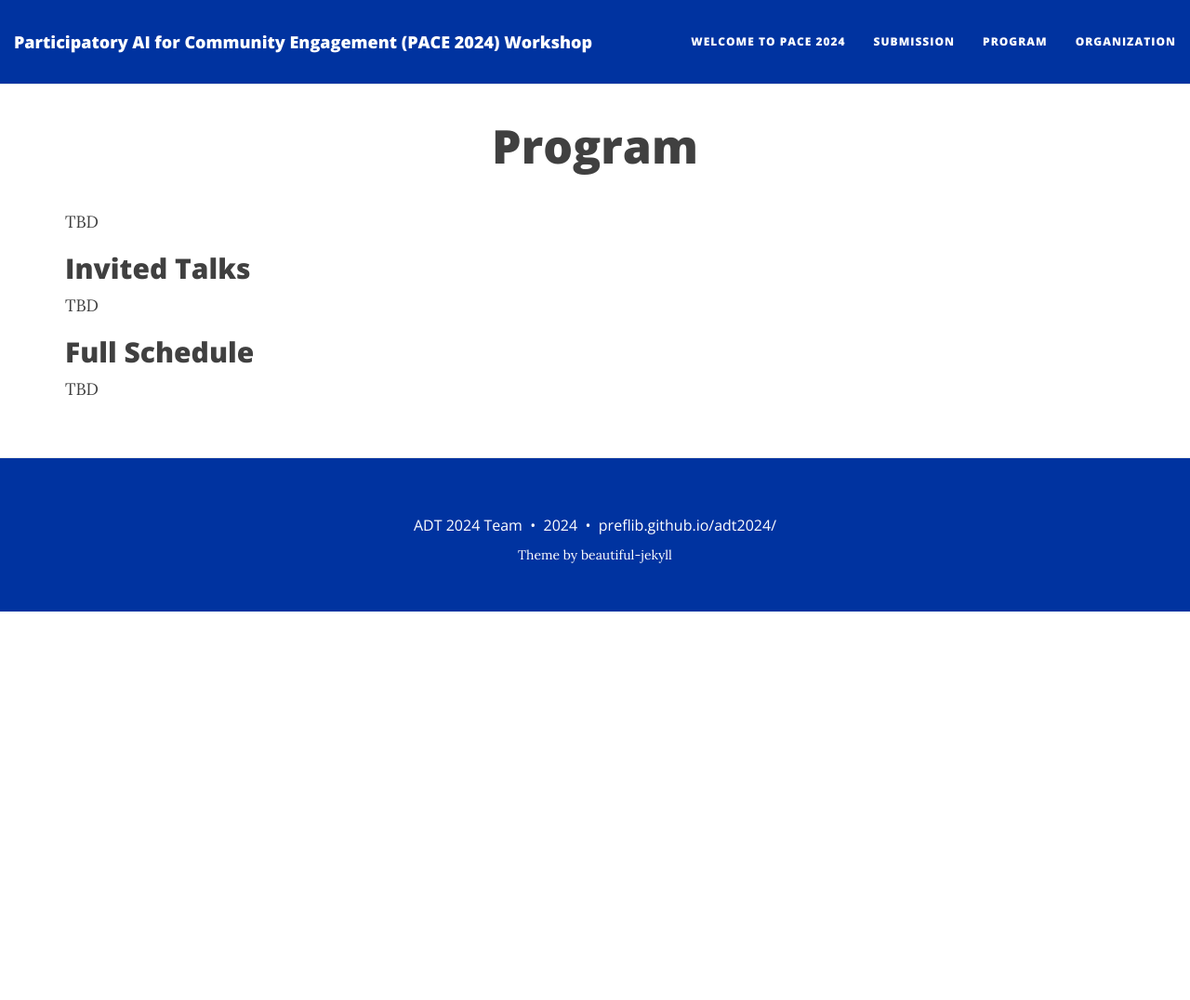
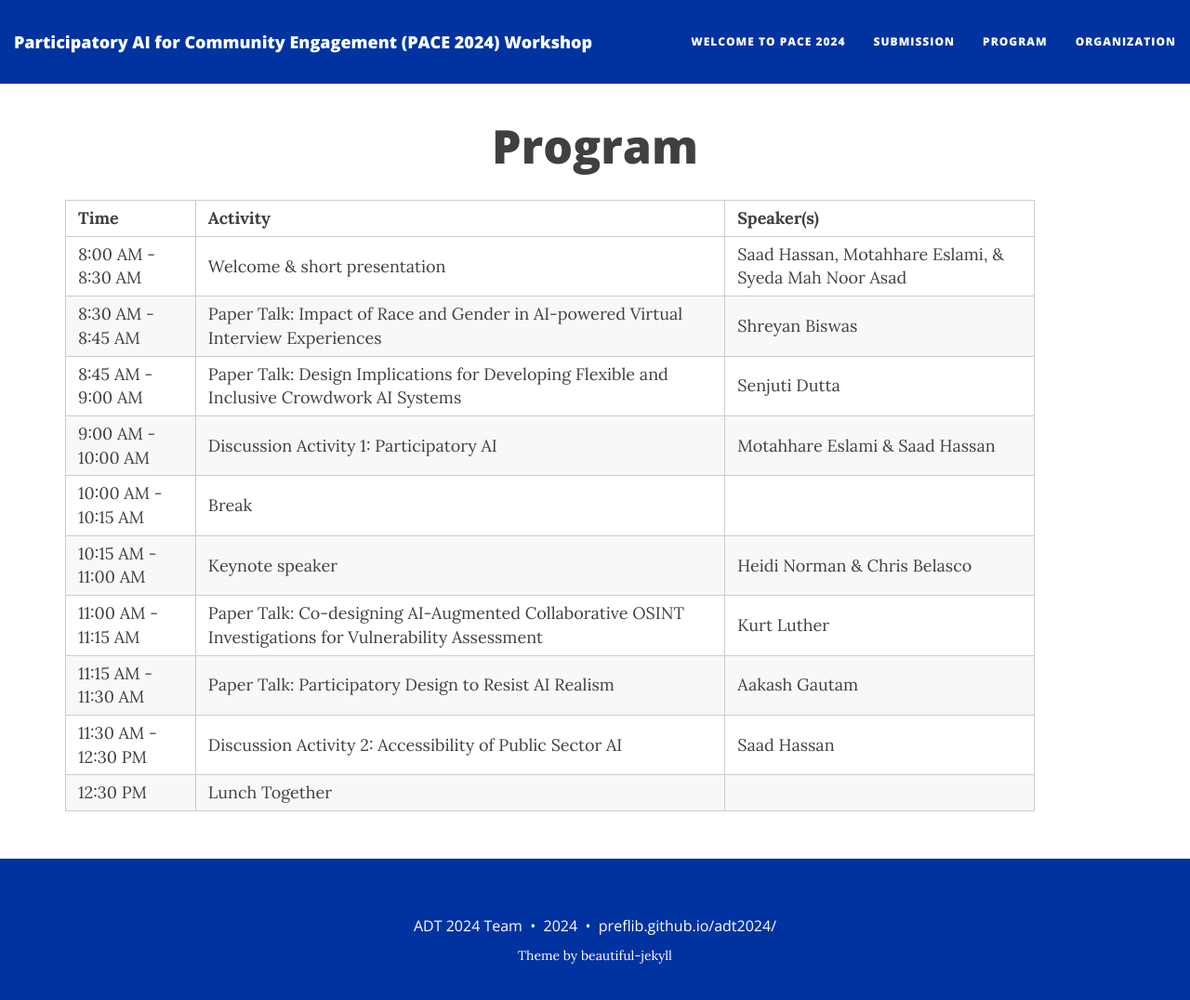
Before and after one commit to TulaneCS/PACE, a Jekyll site: the page built from program.md, in a window 1280 px wide and 1089 px high. Shown: the top 1076 px of the window at 93% size. Built offline with Jekyll 4.4.1, drawn with Linux system fonts in a browser that asks for light colours; nearby versions of some CDN libraries.

Commit message:
updated program

```diff
--- a/program.md
+++ b/program.md
@@ -4,12 +4,15 @@ title: Program
 published: true
 ---
 
-TBD
-
-## Invited Talks
-
-TBD
-
-## Full Schedule
-
-TBD
+| Time                  | Activity                                                                       | Speaker(s)                                      |
+|-----------------------|--------------------------------------------------------------------------------|-----------------------------------------------|
+| 8:00 AM - 8:30 AM     | Welcome & short presentation                                                    | Saad Hassan, Motahhare Eslami, & Syeda Mah Noor Asad |
+| 8:30 AM - 8:45 AM     | Paper Talk: Impact of Race and Gender in AI-powered Virtual Interview Experiences| Shreyan Biswas                               |
+| 8:45 AM - 9:00 AM     | Paper Talk: Design Implications for Developing Flexible and Inclusive Crowdwork AI Systems | Senjuti Dutta                              |
+| 9:00 AM - 10:00 AM    | Discussion Activity 1: Participatory AI                                         | Motahhare Eslami & Saad Hassan                |
+| 10:00 AM - 10:15 AM   | Break                                                                           |                                               |
+| 10:15 AM - 11:00 AM   | Keynote speaker                                                                 | Heidi Norman & Chris Belasco                  |
+| 11:00 AM - 11:15 AM   | Paper Talk: Co-designing AI-Augmented Collaborative OSINT Investigations for Vulnerability Assessment | Kurt Luther                          |
+| 11:15 AM - 11:30 AM   | Paper Talk: Participatory Design to Resist AI Realism                           | Aakash Gautam                                 |
+| 11:30 AM - 12:30 PM   | Discussion Activity 2: Accessibility of Public Sector AI                        | Saad Hassan                                   |
+| 12:30 PM              | Lunch Together                                                                 |                                               |
```
